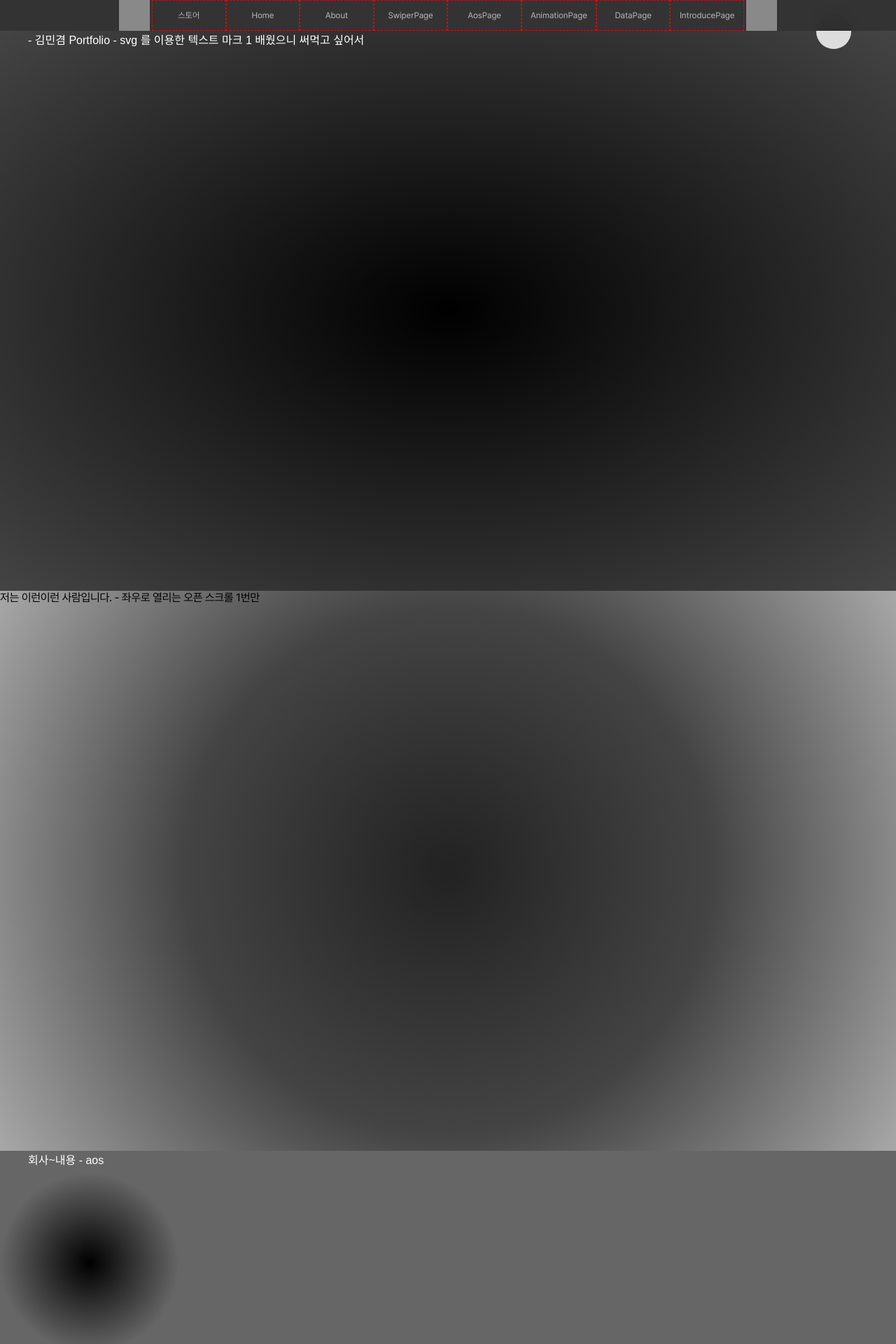
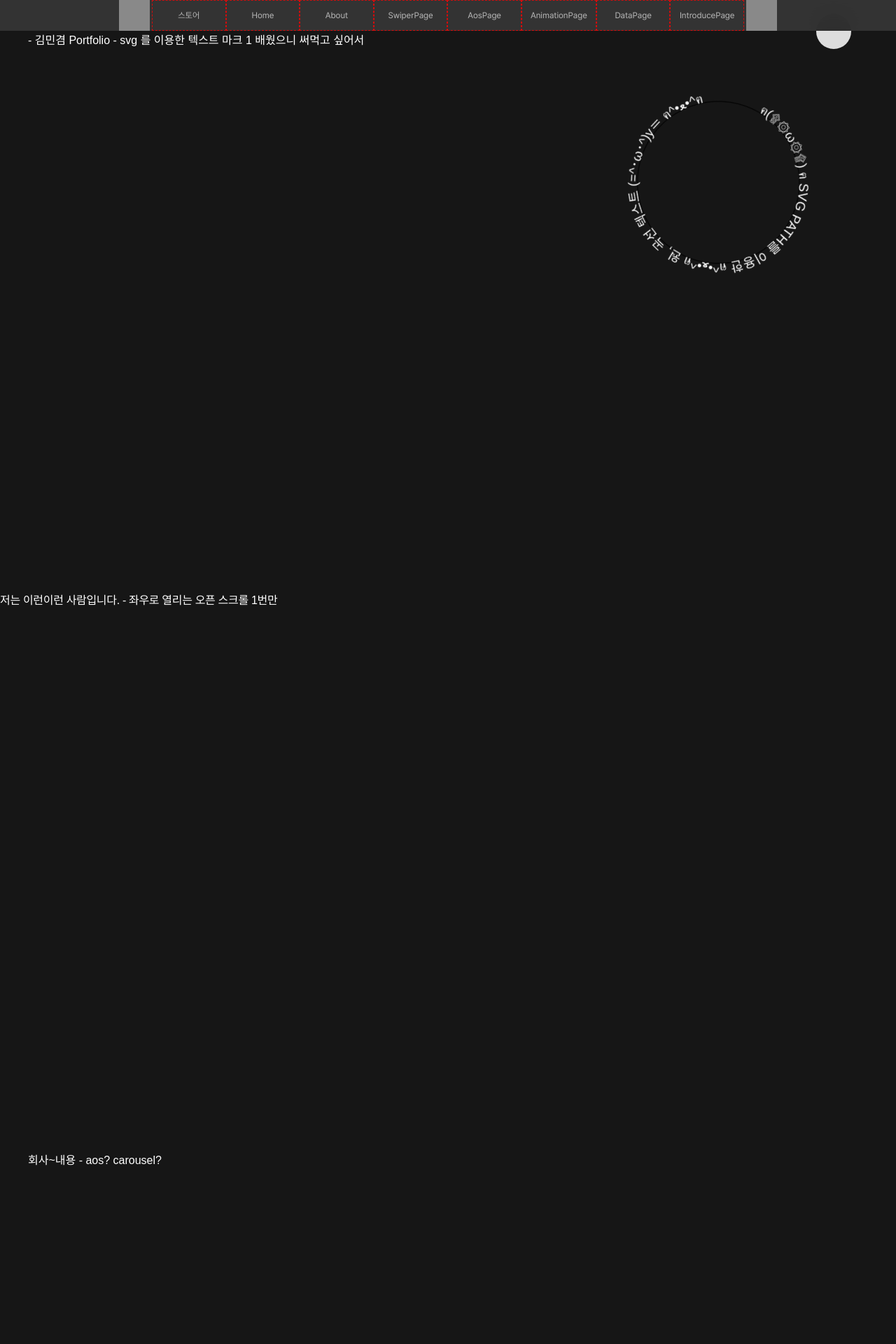
Before and after one commit to kimminkum/four-m-portfolio, a React (Create React App) app: page / in a window 1280 px wide. Shown: the top 1920 px of the page at 70% size. Built offline with nearby package versions, Linux system fonts and the light colour scheme; grey boxes are pictures that could not be loaded.

Commit message:
re scatch

```diff
--- a/src/components/Scroll.tsx
+++ b/src/components/Scroll.tsx
@@ -18,6 +18,7 @@ const OpenScroll = styled.div`
     background: var(--scroll-open-bg-color, #fff);
     position: absolute;
     top: 0;
+    z-index: 2;
   }
 
   &::after {
--- a/src/pages/AosPage.tsx
+++ b/src/pages/AosPage.tsx
@@ -4,7 +4,7 @@ import useIntersectionObserver from "../style/useIntersectionObserver";
 
 // 화면 인식할 때 aos
 
-// 펼쳐지는 슬라이드
+// 펼쳐지는 슬라이드 메인에서 써먹음.
 
 // 다양한 aos 티스토리에 있는 효과 잘 사용하기.
 
--- a/src/pages/Main.tsx
+++ b/src/pages/Main.tsx
@@ -9,7 +9,7 @@ const PrologueBox = styled.div`
   width: 100%;
   height: 100vh;
   overflow: hidden;
-  background: radial-gradient(black, #222, #444);
+  background: #161616;
   font-family: PretendardRegular, sans-serif, Arial;
   color: #fff;
 `;
@@ -19,7 +19,7 @@ const PrologueBox2 = styled.div`
   width: 100%;
   height: 100vh;
   overflow: hidden;
-  background: radial-gradient(circle, #222, #444, #a8a8a8);
+  background: #161616;
   font-family: PretendardRegular, sans-serif, Arial;
   color: #fff;
 `;
@@ -29,7 +29,7 @@ const PrologueBox3 = styled.div`
   width: 100%;
   height: 100vh;
   overflow: hidden;
-  background: radial-gradient(circle closest-side at 10% 20%, #000, #333, #666);
+  background: #161616;
   font-family: PretendardRegular, sans-serif, Arial;
   color: #fff;
 `;
@@ -39,12 +39,7 @@ const PrologueBox4 = styled.div`
   width: 100%;
   height: 100vh;
   overflow: hidden;
-  background: radial-gradient(
-    circle closest-corner at 10% 20%,
-    #000,
-    #444,
-    #888
-  );
+  background: #161616;
   font-family: PretendardRegular, sans-serif, Arial;
   color: #fff;
 `;
@@ -54,12 +49,7 @@ const PrologueBox5 = styled.div`
   width: 100%;
   height: 100vh;
   overflow: hidden;
-  background: radial-gradient(
-    circle farthest-side at 10% 20%,
-    #000,
-    #444,
-    #888
-  );
+  background: #161616;
   font-family: PretendardRegular, sans-serif, Arial;
   color: #fff;
 `;
@@ -69,14 +59,27 @@ const PrologueBox6 = styled.div`
   width: 100%;
   height: 100vh;
   overflow: hidden;
-  background: radial-gradient(
-    circle farthest-corner at 10% 20%,
-    #fff,
-    #aaa,
-    #161616
-  );
+  background: #161616;
   font-family: PretendardRegular, sans-serif, Arial;
   color: #fff;
+  transform-origin: 50% 50%; /* 회전 중심을 요소의 가운데로 설정 */
+`;
+const CirclePath = styled.div`
+  position: absolute;
+  right: 5%;
+  width: 28%;
+  top: 5%;
+
+  animation: rotate 20s linear infinite;
+
+  @keyframes rotate {
+    0% {
+      transform: rotate(0deg);
+    }
+    100% {
+      transform: rotate(360deg);
+    }
+  }
 `;
 
 /*
@@ -109,7 +112,6 @@ const PrologueInner = styled.div`
   margin: 0 auto;
   box-sizing: border-box;
   padding: 0 20px;
-  overflow: hidden;
 `;
 
 const Main: React.FC = () => {
@@ -125,15 +127,37 @@ const Main: React.FC = () => {
         <PrologueInner>
           - 김민겸 Portfolio - svg 를 이용한 텍스트 마크 1 배웠으니 써먹고
           싶어서
+          <CirclePath>
+            <svg viewBox="0 0 300 300">
+              <path
+                id="cxcy"
+                d="M 150 150 m -100, 0 a 100,100 0 1,1 200,0 a 100,100 0 1,1 -200,0"
+                fill="transparent"
+                stroke="black"
+              />
+
+              <text width="300">
+                <textPath
+                  id="textPath"
+                  href="#cxcy"
+                  fill="white"
+                  startOffset="0"
+                >
+                  ฅ(۩۞ω۞۩) ฅ SVG PATH를 이용한 ฅ^•ﻌ•^ฅ 원, 곡선 텍스트
+                  (=^･ω･^)y＝ ฅ^•ﻌ•^ฅ
+                </textPath>
+              </text>
+            </svg>
+          </CirclePath>
         </PrologueInner>
       </PrologueBox>
-      <PrologueBox2>
-        <Scroll>
+      <Scroll>
+        <PrologueBox2>
           저는 이런이런 사람입니다. - 좌우로 열리는 오픈 스크롤 1번만
-        </Scroll>
-      </PrologueBox2>
+        </PrologueBox2>
+      </Scroll>
       <PrologueBox3>
-        <PrologueInner> 회사~내용 - aos </PrologueInner>
+        <PrologueInner> 회사~내용 - aos? carousel? </PrologueInner>
       </PrologueBox3>
       <PrologueBox4>
         <PrologueInner>
```
